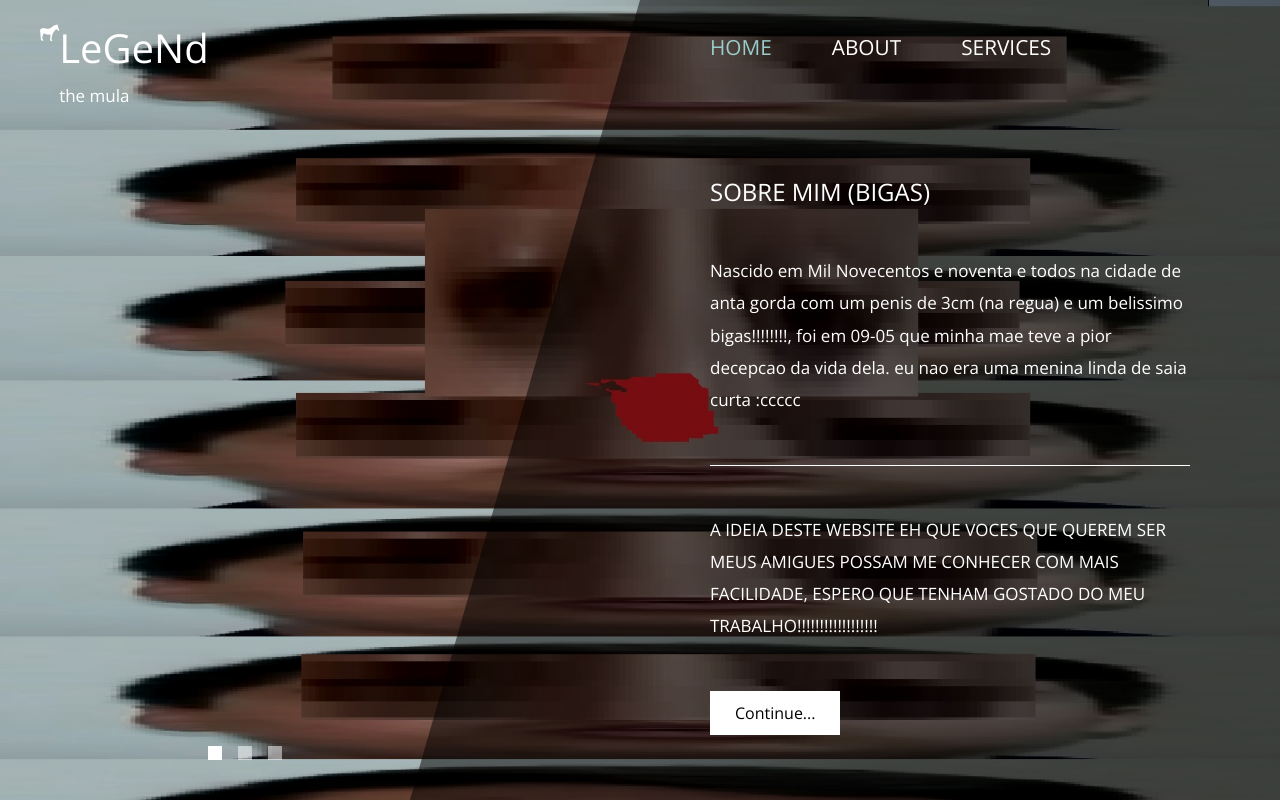
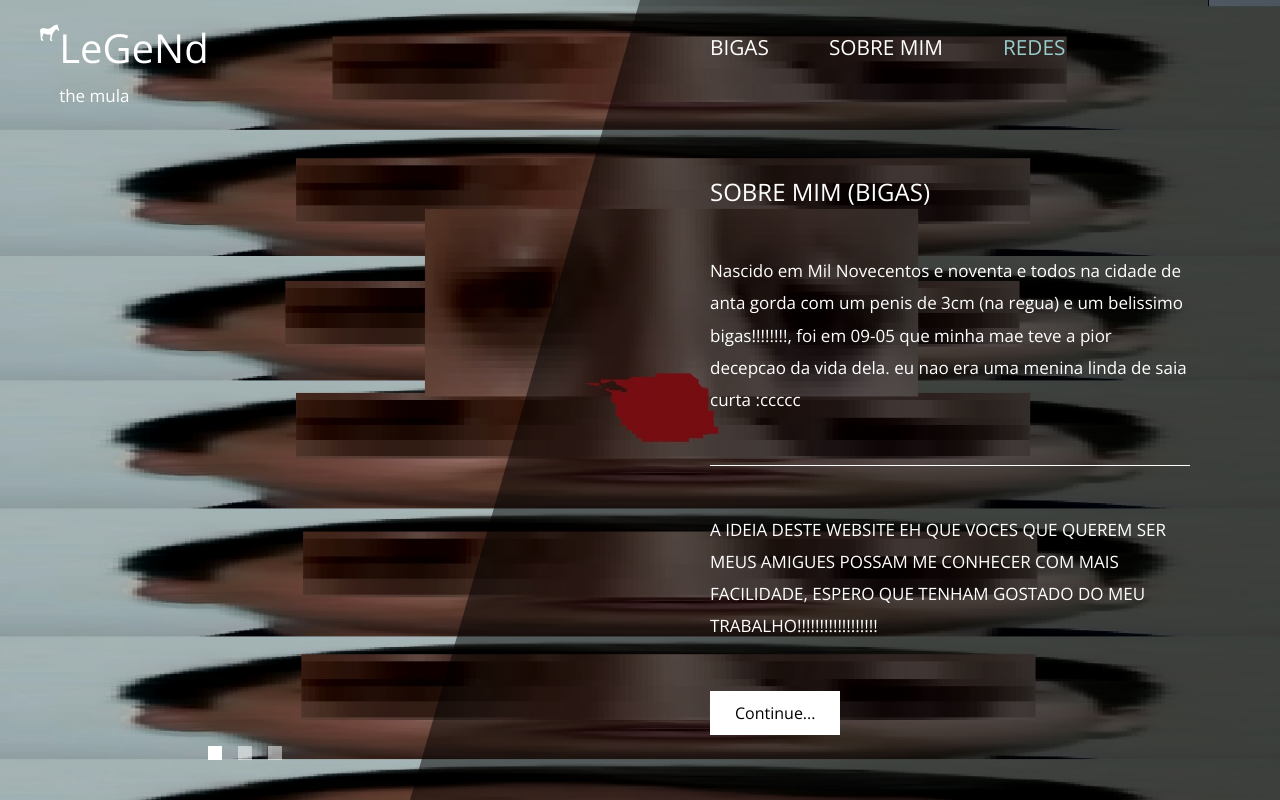
Before and after one commit to bananagaming-00/bigaswebsite, a plain HTML site: page index.html in a window 1280 px wide. Drawn offline with nearby package versions, Linux system fonts and the light colour scheme.

Commit message:
Update index.html

```diff
--- a/index.html
+++ b/index.html
@@ -41,14 +41,14 @@ https://templatemo.com/tm-550-diagoona
                         </button>
                         <div class="collapse navbar-collapse tm-nav" id="navbar-nav">
                             <ul class="navbar-nav text-uppercase">
-                                <li class="nav-item active">
-                                    <a class="nav-link tm-nav-link" href="#">Home <span class="sr-only">(current)</span></a>
+                              <li class="nav-item">
+                                    <a class="nav-link tm-nav-link" href="index.html">bigas</a>
                                 </li>
                                 <li class="nav-item">
-                                    <a class="nav-link tm-nav-link" href="about.html">About</a>
+                                    <a class="nav-link tm-nav-link" href="about.html">SOBRE MIM</a>
                                 </li>
-                                <li class="nav-item">
-                                    <a class="nav-link tm-nav-link" href="services.html">Services</a>
+                                <li class="nav-item active">
+                                    <a class="nav-link tm-nav-link" href="services.html">REDES<span class="sr-only">(current)</span></a>
                                 </li>
                             </ul>
                         </div>
```
